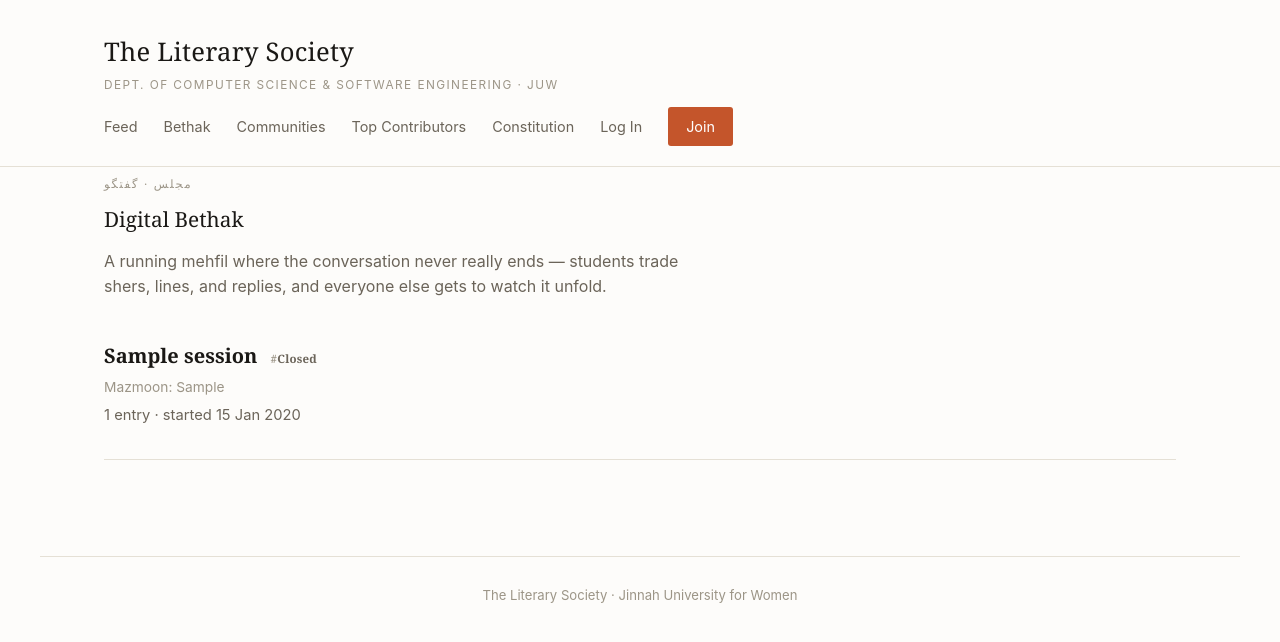
After one commit to SurayyabinteObaida/juwcs-literary-society, a Flask app: page /bethak/ in a window 1280 px wide. The commit adds this page. Shown: the top 642 px of the page. Run offline with Flask 3, Linux system fonts and the light colour scheme; tables that the repository leaves empty hold one stand-in row (values such as "Sample post"); some web fonts are replaced.

Commit message:
digital bethak added

```diff
--- a/app/__init__.py
+++ b/app/__init__.py
@@ -40,12 +40,14 @@ def create_app(config_class=Config):
     from app.blueprints.communities import bp as communities_bp
     from app.blueprints.posts import bp as posts_bp
     from app.blueprints.admin import bp as admin_bp
+    from app.blueprints.bethak import bp as bethak_bp
 
     app.register_blueprint(main_bp)
     app.register_blueprint(auth_bp, url_prefix="/auth")
     app.register_blueprint(communities_bp, url_prefix="/communities")
     app.register_blueprint(posts_bp, url_prefix="/posts")
     app.register_blueprint(admin_bp, url_prefix="/admin")
+    app.register_blueprint(bethak_bp, url_prefix="/bethak")
 
     @app.errorhandler(403)
     def forbidden(e):
--- /dev/null
+++ b/app/blueprints/bethak/__init__.py
@@ -0,0 +1,129 @@
+from flask import Blueprint, render_template, redirect, url_for, flash, abort
+from flask_login import login_required, current_user
+
+from app.extensions import db
+from app.models import BethakSession, BethakEntry, BethakReaction, BethakStatus
+from app.blueprints.bethak.forms import BethakSessionForm, BethakEntryForm
+from app.utils import approved_required, admin_required
+
+bp = Blueprint("bethak", __name__, template_folder="../../templates/bethak")
+
+
+@bp.route("/")
+def index():
+    sessions = BethakSession.query.order_by(
+        BethakSession.status.asc(), BethakSession.created_at.desc()
+    ).all()
+    return render_template("bethak/index.html", sessions=sessions)
+
+
+@bp.route("/new", methods=["GET", "POST"])
+@login_required
+@admin_required
+def create():
+    form = BethakSessionForm()
+    if form.validate_on_submit():
+        session = BethakSession(
+            title=form.title.data.strip(),
+            topic=form.topic.data.strip() if form.topic.data else None,
+            description=form.description.data.strip() if form.description.data else None,
+            created_by_id=current_user.id,
+        )
+        db.session.add(session)
+        db.session.commit()
+        flash("Bethak opened.", "success")
+        return redirect(url_for("bethak.view", session_id=session.id))
+    return render_template("bethak/create.html", form=form)
+
+
+@bp.route("/<int:session_id>", methods=["GET", "POST"])
+def view(session_id):
+    session = BethakSession.query.get_or_404(session_id)
+    entry_form = BethakEntryForm()
+
+    if entry_form.validate_on_submit():
+        if not current_user.is_authenticated or not current_user.is_approved:
+            abort(403)
+        if not session.is_open:
+            flash("This bethak is closed to new entries.", "warning")
+            return redirect(url_for("bethak.view", session_id=session.id))
+
+        entry = BethakEntry(
+            session_id=session.id,
+            author_id=current_user.id,
+            text=entry_form.text.data.strip(),
+        )
+        db.session.add(entry)
+        db.session.commit()
+        return redirect(url_for("bethak.view", session_id=session.id))
+
+    entries = session.entries.all()
+
+    user_liked_ids = set()
+    if current_user.is_authenticated:
+        entry_ids = [e.id for e in entries]
+        if entry_ids:
+            liked = BethakReaction.query.filter(
+                BethakReaction.entry_id.in_(entry_ids),
+                BethakReaction.user_id == current_user.id,
+                BethakReaction.type == "like",
+            ).all()
+            user_liked_ids = {r.entry_id for r in liked}
+
+    return render_template(
+        "bethak/view.html",
+        session=session,
+        entries=entries,
+        entry_form=entry_form,
+        user_liked_ids=user_liked_ids,
+    )
+
+
+@bp.route("/<int:session_id>/entry/<int:entry_id>/react/<reaction_type>", methods=["POST"])
+@login_required
+@approved_required
+def react(session_id, entry_id, reaction_type):
+    if reaction_type not in ("like", "report"):
+        abort(400)
+
+    entry = BethakEntry.query.get_or_404(entry_id)
+    if entry.session_id != session_id:
+        abort(404)
+
+    if entry.author_id == current_user.id:
+        flash("You can't react to your own entry.", "warning")
+        return redirect(url_for("bethak.view", session_id=session_id))
+
+    existing = BethakReaction.query.filter_by(
+        entry_id=entry.id, user_id=current_user.id, type=reaction_type
+    ).first()
+
+    if existing:
+        db.session.delete(existing)
+    else:
+        db.session.add(BethakReaction(entry_id=entry.id, user_id=current_user.id, type=reaction_type))
+    db.session.commit()
+
+    return redirect(url_for("bethak.view", session_id=session_id))
+
+
+@bp.route("/<int:session_id>/close", methods=["POST"])
+@login_required
+@admin_required
+def close(session_id):
+    session = BethakSession.query.get_or_404(session_id)
+    session.status = BethakStatus.CLOSED.value
+    db.session.commit()
+    flash("Bethak closed.", "info")
+    return redirect(url_for("bethak.view", session_id=session_id))
+
+
+@bp.route("/<int:session_id>/reopen", methods=["POST"])
+@login_required
+@admin_required
+def reopen(session_id):
+    session = BethakSession.query.get_or_404(session_id)
+    session.status = BethakStatus.OPEN.value
+    db.session.commit()
+    flash("Bethak reopened.", "info")
+    return redirect(url_for("bethak.view", session_id=session_id))
--- a/app/models.py
+++ b/app/models.py
@@ -213,3 +213,73 @@ class SiteConstitution(db.Model):
     version = db.Column(db.Integer, nullable=False)
     body = db.Column(db.Text, nullable=False)
     published_at = db.Column(db.DateTime(timezone=True), default=utcnow, nullable=False)
+
+
+class BethakStatus(str, Enum):
+    OPEN = "open"
+    CLOSED = "closed"
+
+
+class BethakSession(db.Model):
+    """A single digital bethak thread — students volley shers/lines back and forth."""
+    __tablename__ = "bethak_sessions"
+
+    id = db.Column(db.Integer, primary_key=True)
+    title = db.Column(db.String(160), nullable=False)
+    topic = db.Column(db.String(160), nullable=True)
+    description = db.Column(db.Text, nullable=True)
+    status = db.Column(db.String(20), nullable=False, default=BethakStatus.OPEN.value)
+    created_by_id = db.Column(db.Integer, db.ForeignKey("users.id"), nullable=False)
+    created_at = db.Column(db.DateTime(timezone=True), default=utcnow, nullable=False)
+
+    created_by = db.relationship("User")
+    entries = db.relationship(
+        "BethakEntry", back_populates="session",
+        cascade="all, delete-orphan", lazy="dynamic",
+        order_by="BethakEntry.created_at",
+    )
+
+    @property
+    def is_open(self):
+        return self.status == BethakStatus.OPEN.value
+
+    def __repr__(self):
+        return f"<BethakSession {self.id} {self.title!r}>"
+
+
+class BethakEntry(db.Model):
+    """One line/sher posted into a bethak session."""
+    __tablename__ = "bethak_entries"
+
+    id = db.Column(db.Integer, primary_key=True)
+    session_id = db.Column(db.Integer, db.ForeignKey("bethak_sessions.id"), nullable=False)
+    author_id = db.Column(db.Integer, db.ForeignKey("users.id"), nullable=False)
+    text = db.Column(db.String(400), nullable=False)
+    created_at = db.Column(db.DateTime(timezone=True), default=utcnow, nullable=False)
+
+    session = db.relationship("BethakSession", back_populates="entries")
+    author = db.relationship("User")
+    reactions = db.relationship(
+        "BethakReaction", back_populates="entry",
+        cascade="all, delete-orphan", lazy="dynamic",
+    )
+
+    def reaction_count(self, reaction_type):
+        return self.reactions.filter_by(type=reaction_type).count()
+
+
+class BethakReaction(db.Model):
+    __tablename__ = "bethak_reactions"
+
+    id = db.Column(db.Integer, primary_key=True)
+    entry_id = db.Column(db.Integer, db.ForeignKey("bethak_entries.id"), nullable=False)
+    user_id = db.Column(db.Integer, db.ForeignKey("users.id"), nullable=False)
+    type = db.Column(db.String(20), nullable=False)  # like / report
+    created_at = db.Column(db.DateTime(timezone=True), default=utcnow, nullable=False)
+
+    entry = db.relationship("BethakEntry", back_populates="reactions")
+    user = db.relationship("User")
+
+    __table_args__ = (
+        db.UniqueConstraint("entry_id", "user_id", "type", name="uq_one_bethak_reaction_per_user_per_type"),
+    )
--- a/app/templates/base.html
+++ b/app/templates/base.html
@@ -18,6 +18,7 @@
       </div>
       <nav class="nav">
         <a href="{{ url_for('main.feed') }}">Feed</a>
+        <a href="{{ url_for('bethak.index') }}">Bethak</a>
         <a href="{{ url_for('communities.index') }}">Communities</a>
         <a href="{{ url_for('main.leaderboard') }}">Top Contributors</a>
         <a href="{{ url_for('main.constitution') }}">Constitution</a>
--- /dev/null
+++ b/app/templates/bethak/index.html
@@ -0,0 +1,39 @@
+{% extends "base.html" %}
+{% block title %}Digital Bethak{% endblock %}
+{% block content %}
+
+<div style="display: flex; justify-content: space-between; align-items: baseline; flex-wrap: wrap; gap: 16px;">
+  <div>
+    <p class="eyebrow">مجلس &middot; گفتگو</p>
+    <p class="section-label" style="margin: 0;"><span>Digital Bethak</span></p>
+  </div>
+  {% if current_user.is_authenticated and current_user.is_admin %}
+    <a class="btn" href="{{ url_for('bethak.create') }}">Open a Bethak</a>
+  {% endif %}
+</div>
+
+<p style="color: var(--ink-soft); max-width: 620px; margin: 12px 0 40px;">
+  A running mehfil where the conversation never really ends — students trade
+  shers, lines, and replies, and everyone else gets to watch it unfold.
+</p>
+
+{% if sessions %}
+  <div class="community-list">
+    {% for s in sessions %}
+      <a class="community-row" href="{{ url_for('bethak.view', session_id=s.id) }}" style="text-decoration: none;">
+        <div class="community-row-main">
+          <h3>
+            {{ s.title }}
+            {% if not s.is_open %}<span class="tag" style="margin-left: 8px;">Closed</span>{% endif %}
+          </h3>
+          {% if s.topic %}<p style="margin: 0 0 6px; color: var(--ink-faint); font-size: 0.86rem;">Mazmoon: {{ s.topic }}</p>{% endif %}
+          <p>{{ s.entries.count() }} {{ "entry" if s.entries.count() == 1 else "entries" }} &middot; started {{ s.created_at.strftime('%d %b %Y') }}</p>
+        </div>
+      </a>
+    {% endfor %}
+  </div>
+{% else %}
+  <div class="empty-state">No bethak has been opened yet.</div>
+{% endif %}
+
+{% endblock %}
```
Also changed, not shown: app/static/css/style.css (+65 -0 lines), app/templates/bethak/create.html (added, +32 -0 lines), app/templates/bethak/forms.py (added, +15 -0 lines), app/templates/bethak/view.html (added, +73 -0 lines).
